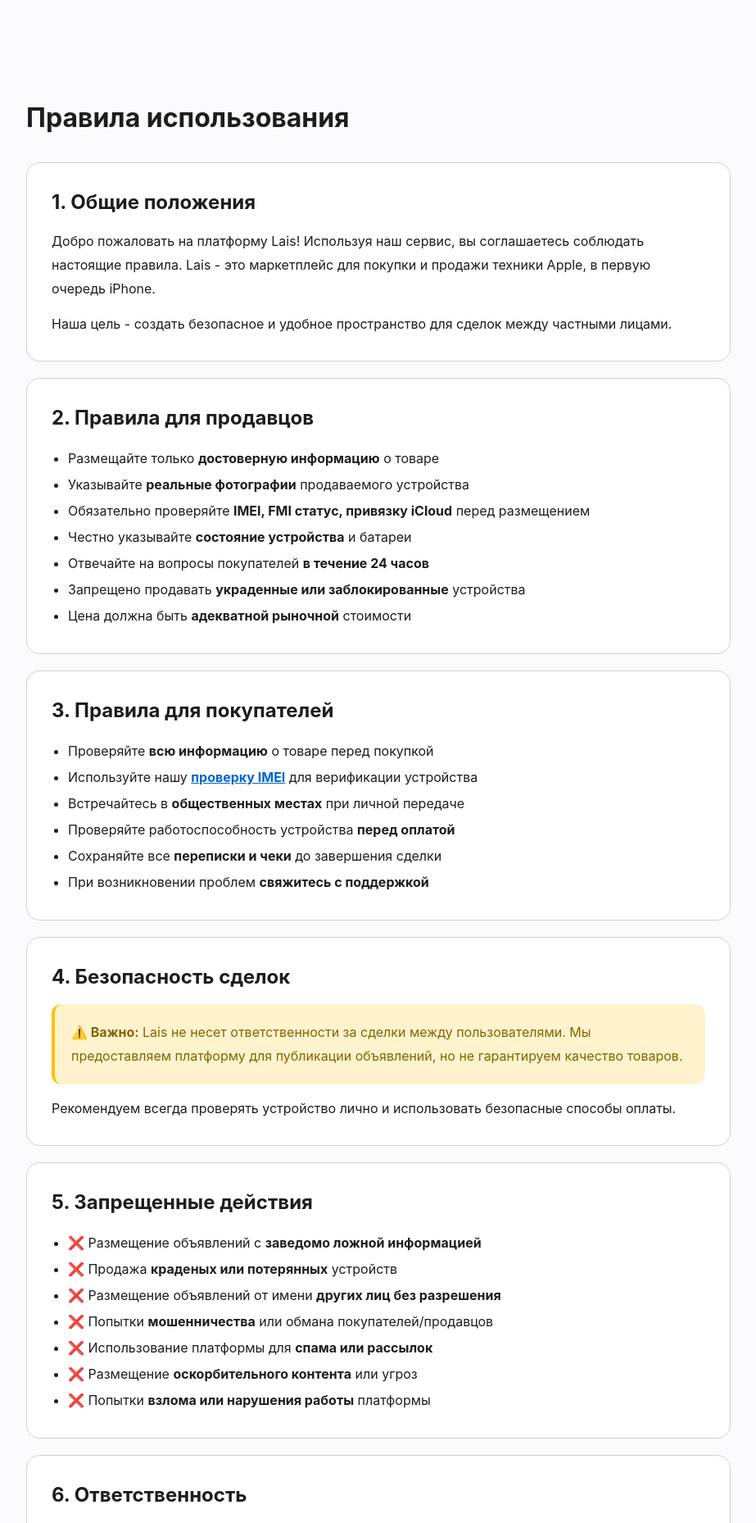
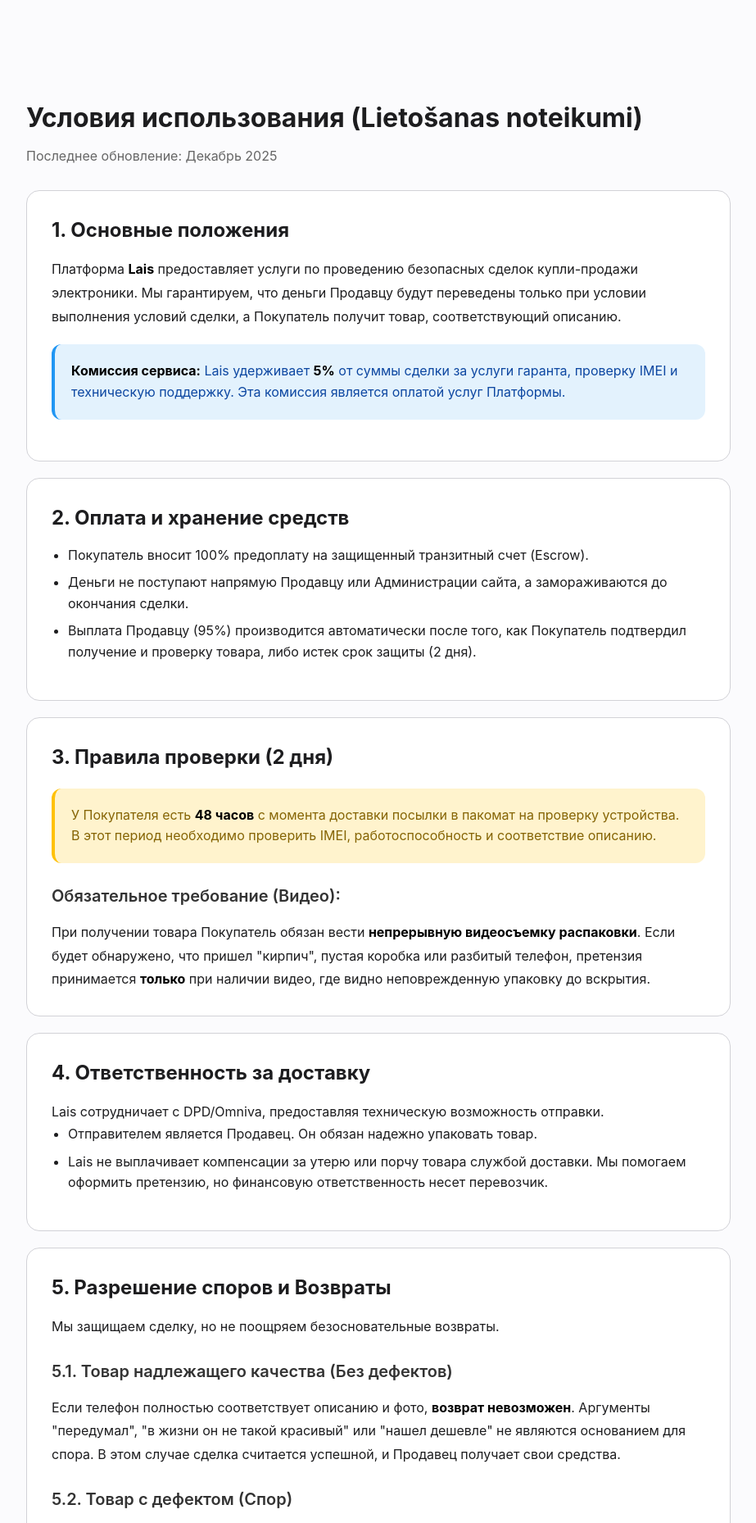
Before and after one commit to Yuniversia/selling-project, a Python web app: template main/templates/terms.html in a window 1280 px wide. Shown: the part 60-1918 px from the top of the page at 82% size, without its empty margins (178-1101 px from the left). Run offline with Jinja, Linux system fonts and the light colour scheme; the template is opened without the code that fills it, so the values that code supplies are empty.

Commit message:
Adede new policy

```diff
--- a/main/templates/terms.html
+++ b/main/templates/terms.html
@@ -3,8 +3,17 @@
 <head>
     <meta charset="UTF-8">
     <meta name="viewport" content="width=device-width, initial-scale=1.0">
-    <title>Правила использования - Lais</title>
-    <link rel="stylesheet" href="/templates/static/styles2.css?v=16">
+    <title>Условия использования - Lais</title>
+    <link rel="stylesheet" href="/templates/static/styles2.css?v=18">
+    <style>
+        .legal-list { list-style-type: disc; padding-left: 20px; line-height: 1.6; margin-bottom: 15px; color: var(--color-text); }
+        .legal-list li { margin-bottom: 8px; }
+        .warning-box { background: #fff3cd; padding: 20px; border-radius: 12px; border-left: 4px solid #ffc107; margin: 20px 0; }
+        .info-box { background: #e3f2fd; padding: 20px; border-radius: 12px; border-left: 4px solid #2196F3; margin: 20px 0; }
+        .security-box { background: #fbe9e7; padding: 20px; border-radius: 12px; border-left: 4px solid #ff5722; margin: 20px 0; }
+        h3 { font-size: 20px; margin-top: 25px; margin-bottom: 15px; color: #333; font-weight: 600; }
+        strong { color: #000; }
+    </style>
 </head>
 <body>
     <header class="header-fixed">
@@ -18,108 +27,101 @@
 
     <main class="main-container" style="padding-top: 100px;">
         <div style="max-width: 900px; margin: 0 auto; padding: 20px;">
-            <h1 style="font-size: 32px; margin-bottom: 30px;">Правила использования</h1>
+            <h1 style="font-size: 32px; margin-bottom: 10px;">Условия использования (Lietošanas noteikumi)</h1>
+            <p style="color: #666; margin-bottom: 30px;">Последнее обновление: Декабрь 2025</p>
 
             <section style="background: white; padding: 30px; border-radius: 16px; margin-bottom: 20px; border: 1px solid var(--color-border);">
-                <h2 style="font-size: 24px; margin-bottom: 15px;">1. Общие положения</h2>
+                <h2 style="font-size: 24px; margin-bottom: 15px;">1. Основные положения</h2>
                 <p style="line-height: 1.8; color: var(--color-text); margin-bottom: 15px;">
-                    Добро пожаловать на платформу Lais! Используя наш сервис, вы соглашаетесь соблюдать настоящие правила.
-                    Lais - это маркетплейс для покупки и продажи техники Apple, в первую очередь iPhone.
+                    Платформа <strong>Lais</strong> предоставляет услуги по проведению безопасных сделок купли-продажи электроники.
+                    Мы гарантируем, что деньги Продавцу будут переведены только при условии выполнения условий сделки,
+                    а Покупатель получит товар, соответствующий описанию.
                 </p>
+                <div class="info-box">
+                    <p style="line-height: 1.6; color: #0d47a1; margin: 0;">
+                        <strong>Комиссия сервиса:</strong> Lais удерживает <strong>5%</strong> от суммы сделки за услуги гаранта, проверку IMEI и техническую поддержку. Эта комиссия является оплатой услуг Платформы.
+                    </p>
+                </div>
+            </section>
+
+            <section style="background: white; padding: 30px; border-radius: 16px; margin-bottom: 20px; border: 1px solid var(--color-border);">
+                <h2 style="font-size: 24px; margin-bottom: 15px;">2. Оплата и хранение средств</h2>
+                <ul class="legal-list">
+                    <li>Покупатель вносит 100% предоплату на защищенный транзитный счет (Escrow).</li>
+                    <li>Деньги не поступают напрямую Продавцу или Администрации сайта, а замораживаются до окончания сделки.</li>
+                    <li>Выплата Продавцу (95%) производится автоматически после того, как Покупатель подтвердил получение и проверку товара, либо истек срок защиты (2 дня).</li>
+                </ul>
+            </section>
+
+            <section style="background: white; padding: 30px; border-radius: 16px; margin-bottom: 20px; border: 1px solid var(--color-border);">
+                <h2 style="font-size: 24px; margin-bottom: 15px;">3. Правила проверки (2 дня)</h2>
+                <div class="warning-box">
+                    <p style="line-height: 1.6; color: #856404; margin: 0;">
+                        У Покупателя есть <strong>48 часов</strong> с момента доставки посылки в пакомат на проверку устройства. В этот период необходимо проверить IMEI, работоспособность и соответствие описанию.
+                    </p>
+                </div>
+                <h3>Обязательное требование (Видео):</h3>
                 <p style="line-height: 1.8; color: var(--color-text);">
-                    Наша цель - создать безопасное и удобное пространство для сделок между частными лицами.
+                    При получении товара Покупатель обязан вести <strong>непрерывную видеосъемку распаковки</strong>. Если будет обнаружено, что пришел "кирпич", пустая коробка или разбитый телефон, претензия принимается <strong>только</strong> при наличии видео, где видно неповрежденную упаковку до вскрытия.
                 </p>
             </section>
 
             <section style="background: white; padding: 30px; border-radius: 16px; margin-bottom: 20px; border: 1px solid var(--color-border);">
-                <h2 style="font-size: 24px; margin-bottom: 15px;">2. Правила для продавцов</h2>
-                <ul style="line-height: 2; color: var(--color-text); padding-left: 20px;">
-                    <li>Размещайте только <strong>достоверную информацию</strong> о товаре</li>
-                    <li>Указывайте <strong>реальные фотографии</strong> продаваемого устройства</li>
-                    <li>Обязательно проверяйте <strong>IMEI, FMI статус, привязку iCloud</strong> перед размещением</li>
-                    <li>Честно указывайте <strong>состояние устройства</strong> и батареи</li>
-                    <li>Отвечайте на вопросы покупателей <strong>в течение 24 часов</strong></li>
-                    <li>Запрещено продавать <strong>украденные или заблокированные</strong> устройства</li>
-                    <li>Цена должна быть <strong>адекватной рыночной</strong> стоимости</li>
+                <h2 style="font-size: 24px; margin-bottom: 15px;">4. Ответственность за доставку</h2>
+                <p style="line-height: 1.8; color: var(--color-text);">
+                    Lais сотрудничает с DPD/Omniva, предоставляя техническую возможность отправки.
+                </p>
+                <ul class="legal-list">
+                    <li>Отправителем является Продавец. Он обязан надежно упаковать товар.</li>
+                    <li>Lais не выплачивает компенсации за утерю или порчу товара службой доставки. Мы помогаем оформить претензию, но финансовую ответственность несет перевозчик.</li>
                 </ul>
             </section>
 
             <section style="background: white; padding: 30px; border-radius: 16px; margin-bottom: 20px; border: 1px solid var(--color-border);">
-                <h2 style="font-size: 24px; margin-bottom: 15px;">3. Правила для покупателей</h2>
-                <ul style="line-height: 2; color: var(--color-text); padding-left: 20px;">
-                    <li>Проверяйте <strong>всю информацию</strong> о товаре перед покупкой</li>
-                    <li>Используйте нашу <strong><a href="/imei-check" style="color: var(--color-primary);">проверку IMEI</a></strong> для верификации устройства</li>
-                    <li>Встречайтесь в <strong>общественных местах</strong> при личной передаче</li>
-                    <li>Проверяйте работоспособность устройства <strong>перед оплатой</strong></li>
-                    <li>Сохраняйте все <strong>переписки и чеки</strong> до завершения сделки</li>
-                    <li>При возникновении проблем <strong>свяжитесь с поддержкой</strong></li>
+                <h2 style="font-size: 24px; margin-bottom: 15px;">5. Разрешение споров и Возвраты</h2>
+                <p style="line-height: 1.8; color: var(--color-text); margin-bottom: 15px;">
+                    Мы защищаем сделку, но не поощряем безосновательные возвраты.
+                </p>
+
+                <h3>5.1. Товар надлежащего качества (Без дефектов)</h3>
+                <p style="line-height: 1.8; color: var(--color-text);">
+                    Если телефон полностью соответствует описанию и фото, <strong>возврат невозможен</strong>.
+                    Аргументы "передумал", "в жизни он не такой красивый" или "нашел дешевле" не являются основанием для спора.
+                    В этом случае сделка считается успешной, и Продавец получает свои средства.
+                </p>
+
+                <h3>5.2. Товар с дефектом (Спор)</h3>
+                <p style="line-height: 1.8; color: var(--color-text);">
+                    Если обнаружен <strong>скрытый дефект</strong>, не указанный в объявлении, открывается Спор (Dispute). Решение принимается на основе доказательств (фото/видео). Возможны два исхода:
+                </p>
+                <ul class="legal-list">
+                    <li><strong>Полный возврат (Return):</strong> Покупатель отправляет товар назад. После того, как Продавец подтвердит получение того же устройства (по IMEI и состоянию), Покупателю возвращается 100% суммы.</li>
+                    <li><strong>Частичная компенсация (Partial Refund):</strong> Покупатель оставляет товар себе, но Продавец соглашается сделать скидку на устранение дефекта. <br>
+                    <em>Пример распределения средств:</em> Покупателю возвращается согласованная часть (например, 20%), Lais удерживает комиссию 5% от общей суммы сделки, Продавец получает остаток (75%).</li>
                 </ul>
             </section>
 
             <section style="background: white; padding: 30px; border-radius: 16px; margin-bottom: 20px; border: 1px solid var(--color-border);">
-                <h2 style="font-size: 24px; margin-bottom: 15px;">4. Безопасность сделок</h2>
-                <div style="background: #fff3cd; padding: 20px; border-radius: 12px; border-left: 4px solid #ffc107; margin-bottom: 15px;">
-                    <p style="line-height: 1.8; color: #856404; margin: 0;">
-                        <strong>⚠️ Важно:</strong> Lais не несет ответственности за сделки между пользователями.
-                        Мы предоставляем платформу для публикации объявлений, но не гарантируем качество товаров.
+                <h2 style="font-size: 24px; margin-bottom: 15px;">6. Безопасность и Данные (Data & Safety)</h2>
+                <p style="line-height: 1.8; color: var(--color-text); margin-bottom: 15px;">
+                    Мы серьезно относимся к безопасности. Подробное описание обработки данных доступно в нашей <a href="/policy" style="color: var(--color-primary); font-weight: bold;">Политике конфиденциальности</a>.
+                </p>
+
+                <div class="security-box">
+                    <h3 style="margin-top: 0; color: #bf360c;">⚠️ Борьба с мошенничеством</h3>
+                    <p style="line-height: 1.6; color: #3e2723;">
+                        Для защиты честных пользователей мы применяем строгие меры:
                     </p>
+                    <ul class="legal-list" style="color: #3e2723;">
+                        <li><strong>Блокировка:</strong> Администрация имеет право без предупреждения заблокировать пользователя по Email, номеру телефона, IP-адресу или отпечатку устройства при подозрении на мошенничество.</li>
+                        <li><strong>Доступ к чатам:</strong> Мы уважаем тайну переписки, но в случае открытия Спора (Dispute) или жалобы на мошенничество, сотрудники Lais имеют право просматривать чаты между участниками сделки для установления истины.</li>
+                        <li><strong>Сотрудничество с полицией:</strong> В случае попытки сбыта краденых устройств, подмены товара или финансового мошенничества, мы передаем ВСЕ данные (IP, логи переписок, номера карт, IMEI устройств) правоохранительным органам Латвии (Valsts policija).</li>
+                    </ul>
                 </div>
+
+                <h3>Хранение информации</h3>
                 <p style="line-height: 1.8; color: var(--color-text);">
-                    Рекомендуем всегда проверять устройство лично и использовать безопасные способы оплаты.
-                </p>
-            </section>
-
-            <section style="background: white; padding: 30px; border-radius: 16px; margin-bottom: 20px; border: 1px solid var(--color-border);">
-                <h2 style="font-size: 24px; margin-bottom: 15px;">5. Запрещенные действия</h2>
-                <ul style="line-height: 2; color: var(--color-text); padding-left: 20px;">
-                    <li>❌ Размещение объявлений с <strong>заведомо ложной информацией</strong></li>
-                    <li>❌ Продажа <strong>краденых или потерянных</strong> устройств</li>
-                    <li>❌ Размещение объявлений от имени <strong>других лиц без разрешения</strong></li>
-                    <li>❌ Попытки <strong>мошенничества</strong> или обмана покупателей/продавцов</li>
-                    <li>❌ Использование платформы для <strong>спама или рассылок</strong></li>
-                    <li>❌ Размещение <strong>оскорбительного контента</strong> или угроз</li>
-                    <li>❌ Попытки <strong>взлома или нарушения работы</strong> платформы</li>
-                </ul>
-            </section>
-
-            <section style="background: white; padding: 30px; border-radius: 16px; margin-bottom: 20px; border: 1px solid var(--color-border);">
-                <h2 style="font-size: 24px; margin-bottom: 15px;">6. Ответственность</h2>
-                <p style="line-height: 1.8; color: var(--color-text); margin-bottom: 15px;">
-                    При нарушении правил администрация Lais имеет право:
-                </p>
-                <ul style="line-height: 2; color: var(--color-text); padding-left: 20px;">
-                    <li>Удалить объявление без предупреждения</li>
-                    <li>Временно заблокировать аккаунт пользователя</li>
-                    <li>Полностью заблокировать доступ при серьезных нарушениях</li>
-                    <li>Передать информацию правоохранительным органам при необходимости</li>
-                </ul>
-            </section>
-
-            <section style="background: white; padding: 30px; border-radius: 16px; margin-bottom: 20px; border: 1px solid var(--color-border);">
-                <h2 style="font-size: 24px; margin-bottom: 15px;">7. Конфиденциальность</h2>
-                <p style="line-height: 1.8; color: var(--color-text);">
-                    Мы уважаем вашу конфиденциальность. Ваши личные данные (email, телефон, адрес) не передаются третьим лицам
-                    и используются только для обеспечения работы платформы. Подробнее в нашей политике конфиденциальности.
-                </p>
-            </section>
-
-            <section style="background: white; padding: 30px; border-radius: 16px; margin-bottom: 20px; border: 1px solid var(--color-border);">
-                <h2 style="font-size: 24px; margin-bottom: 15px;">8. Изменение правил</h2>
-                <p style="line-height: 1.8; color: var(--color-text);">
-                    Администрация Lais оставляет за собой право изменять настоящие правила в любое время.
-                    Актуальная версия всегда доступна на этой странице. Продолжая использовать платформу после
-                    изменений, вы автоматически соглашаетесь с новыми правилами.
-                </p>
-            </section>
-
-            <section style="background: #e3f2fd; padding: 30px; border-radius: 16px; margin-bottom: 20px; border: 1px solid #2196F3;">
-                <h2 style="font-size: 24px; margin-bottom: 15px; color: #1976d2;">📞 Служба поддержки</h2>
-                <p style="line-height: 1.8; color: #1565c0; margin-bottom: 10px;">
-                    Если у вас возникли вопросы или проблемы, свяжитесь с нами:
-                </p>
-                <p style="line-height: 1.8; color: #1565c0;">
-                    Email: <strong>support@lais.lv</strong><br>
-                    Телефон: <strong>+371 XXXX XXXX</strong>
+                    Удаление приложения не означает удаление следов. История сделок, переписки, данные об объявлениях и IMEI проданных устройств <strong>сохраняются в нашей базе данных</strong>. Это необходимо для решения возможных юридических вопросов в будущем и предотвращения повторных регистраций мошенников.
                 </p>
             </section>
 
@@ -132,6 +134,9 @@
     </main>
 
     <footer style="background: #f8f9fa; padding: 30px 0; margin-top: 50px; text-align: center; border-top: 1px solid var(--color-border);">
+        <p style="margin-bottom: 10px;">
+            <a href="/policy" style="color: var(--color-text); text-decoration: underline;">Политика конфиденциальности (Privacy Policy)</a>
+        </p>
         <p style="color: var(--color-text-light); margin: 0;">
             © 2025 Lais. Все права защищены.
         </p>
```
Also changed, not shown: main/frontend_router.py (+8 -0 lines), main/templates/index2.html (+23 -8 lines), main/templates/policy.html (added, +159 -0 lines).
